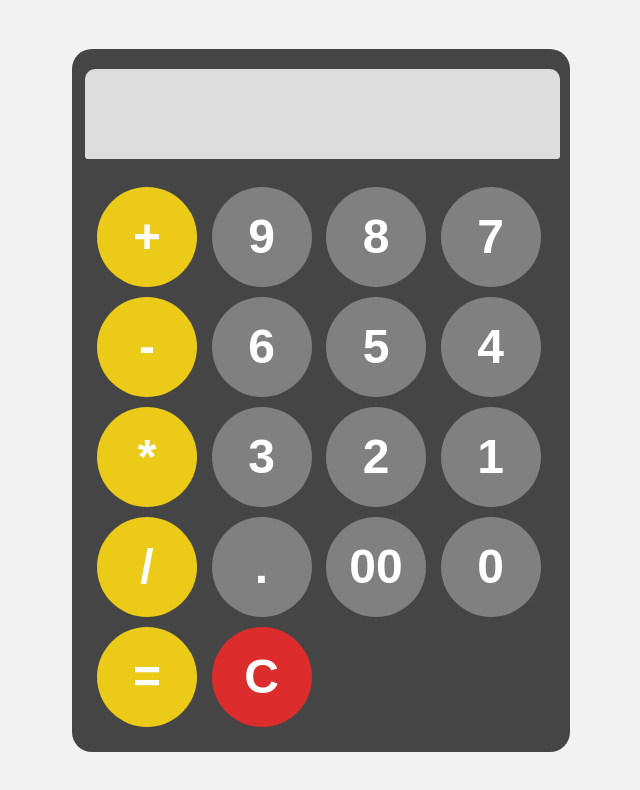
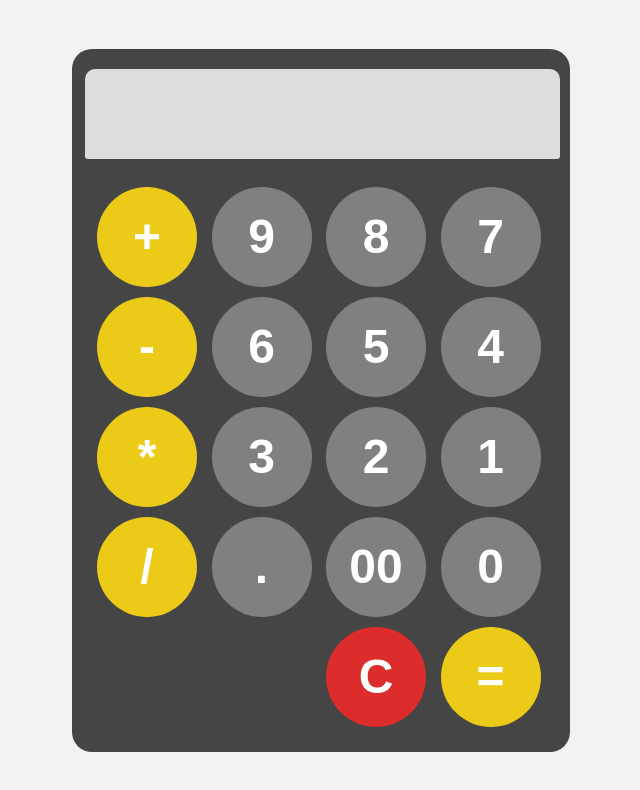
Before and after one commit to prashantStha308/simpleCalculator, a plain HTML site: page index.html in a window 1280 px wide. Shown: the whole page, without its empty margins (319-959 px from the left). Drawn offline with nearby package versions, Linux system fonts and the light colour scheme.

Commit message:
Rearranging buttons

```diff
--- a/index.html
+++ b/index.html
@@ -28,8 +28,10 @@
             <button class="key-button" onClick="getKey('.')">.</button>
             <button class="key-button" onClick="getKey('00')">00</button>
             <button class="key-button" onClick="getKey('0')">0</button>
+            <button class="space-btn"></button>
+            <button class="space-btn"></button>
+            <button class="key-button clear-btn" onClick="clearDisplay()">C</button>
             <button class="key-button opt-key" onClick="calculate()">=</button>
-            <button class="key-button clear-btn" onClick="clearDisplay()">C</button>
         </div>
     </div>
 
--- a/style.css
+++ b/style.css
@@ -39,6 +39,19 @@ body{
     gap: 10px;
     padding: 25px;
 
+}
+
+.space-btn{
+    width: 100px;
+    height: 100px;
+    border-radius: 50px;
+    border: none;
+    background-color: transparent;
+    font-size: 3rem;
+    font-weight: bold;
+    text-align: center;
+    cursor: pointer;
+    user-select: none;
 }
 
 .key-button{
```
